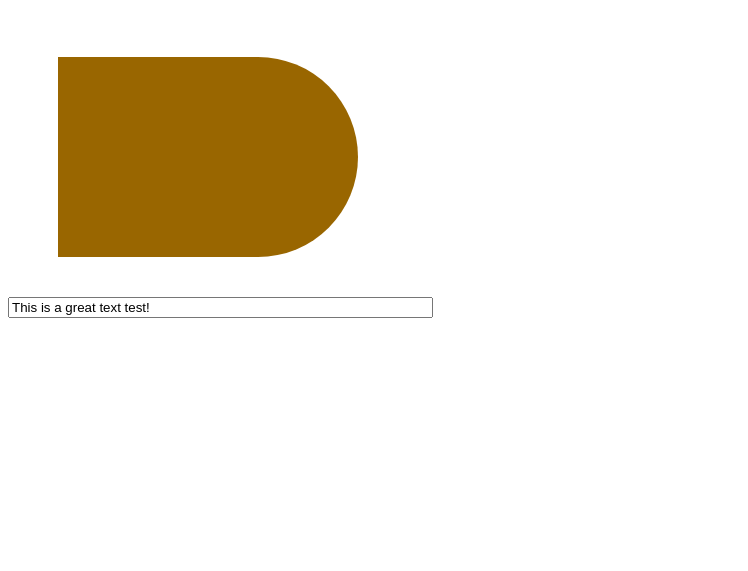
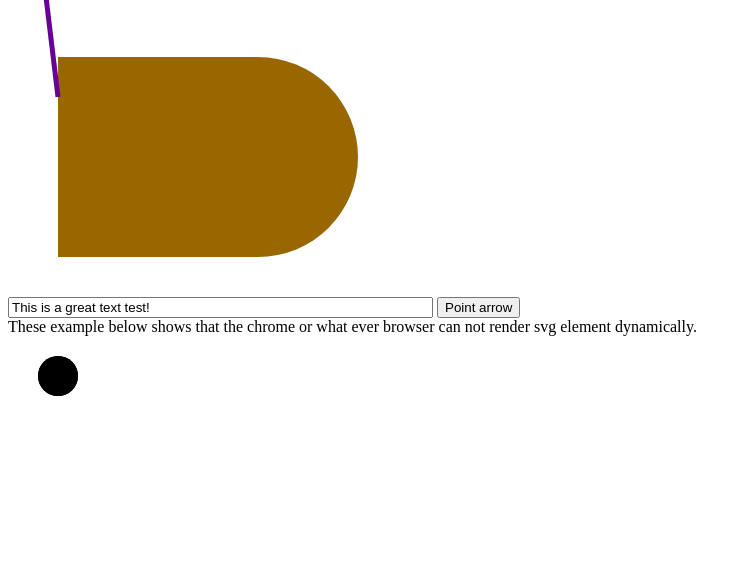
Before and after one commit to wind13/angular-d3-draw, a website: page index.html in a window 1280 px wide. Shown: the part 229-800 px from the top of the page, without its empty margins (0-748 px from the left). Drawn offline with nearby package versions, Linux system fonts and the light colour scheme.

Commit message:
add link arrow component.

```diff
--- a/Gruntfile.js
+++ b/Gruntfile.js
@@ -13,11 +13,11 @@ module.exports = function(grunt) {
       }
     },
     karma: {
-      /* unit: {
+      /* chrome: {
         configFile: 'karma.conf.js'
       }, */
       //continuous integration mode: run tests once in PhantomJS browser.
-      continuous: {
+      console: {
         configFile: 'karma.conf.js',
         singleRun: true,
         browsers: ['PhantomJS']
--- a/app.js
+++ b/app.js
@@ -3,5 +3,15 @@ angular.module('examples', ['angular-d3-draw'])
         function($scope) {
             $scope.d3text = "This is a great text test!";
             if (d3) $scope.d3 = d3;
+
+            $scope.ladata = {
+                "x1": "50",
+                "y1": "30",
+                "x2": "260",
+                "y2": "40"
+            };
+            $scope.pointArrow = function() {
+                $scope.ladata.y2 = 90;
+            };
         }
     ]);
--- a/index.html
+++ b/index.html
@@ -20,8 +20,23 @@
         .rrr {
             fill: #960;
         }
+        .ttt {
+            fill: #609;
+        }
         .test {
             color: #000;
+        }
+        #group-1 {
+            fill: red;
+            stroke: white;
+        }
+        #group-2 {
+            fill: blue;
+            stroke: black;
+        }
+        .linkarrow {
+            stroke: #609;
+            stroke-width: 5;
         }
     </style>
     <script src="bower_components/jquery/dist/jquery.js"></script>
@@ -35,14 +50,47 @@
     <div ng-show="d3">Current d3 version number: {{ d3.version }}</div>
     <div ng-hide="d3">Failing test :(</div>
     <div style="width: 600px; height: 500px">
-        <svg id="drawSvg" width="100%" height="100%" version="1.1" xmlns="http://www.w3.org/2000/svg"></svg>
+        <svg id="drawSvg" width="100%" height="100%" version="1.1" xmlns="http://www.w3.org/2000/svg">
+            <defs>
+                <g id="rect-group">
+                    <rect x="0" y="0" width="60" height="30" />
+                    <rect x="20" y="10" width="20" height="50" />
+                </g>
+            </defs>
+            <g id="group-1" transform="translate(10.5,20.5)">
+                <use xlink:href="#rect-group" />
+            </g>
+            <g id="group-2" transform="translate(55.5,32.5)">
+                <use xlink:href="#rect-group" />
+            </g>
+        </svg>
     </div>
     <svg-adaptor svgid="drawSvg" ng-transclude>
-        <rect-text id="svgtext" x="50" y="50" rx="20" ry="50" width="100" height="50" style="fill:#fc0;"
-        text-class="test" rect-class="great" text="{{d3text}}"></rect-text>
+        <rect-text id="svgtext" x="50" y="50" rx="20" ry="50" width="200" height="150"
+        style="fill:#fc0;" text-class="test" rect-class="great" text="{{d3text}}"></rect-text>
         <right-rounded-rect x="50" y="260" width="300" height="200" radius="100" class="rrr"></right-rounded-rect>
+        <right-rounded-rect x="0" y="60" width="30" height="20" radius="10" class="ttt"></right-rounded-rect>
+        <link-arrow id='la01' x1='{{ladata.x1}}' y1='{{ladata.y1}}' x2='{{ladata.x2}}' y2='{{ladata.y2}}'
+        stroke-width='2' stroke='#069' class="linkarrow"></link-arrow>
+        <link-arrow id='la02' x1='50' y1='300' x2='20' y2='50'
+        stroke-width='2' stroke='#069' class="linkarrow"></link-arrow>
     </svg-adaptor>
-    <input type="text" ng-model="d3text" size="50" />
+    <div>
+        <input type="text" ng-model="d3text" size="50" />
+        <button ng-click="pointArrow()">Point arrow</button>
+    </div>
+    <div>These example below shows that the chrome or what ever browser can not render
+        svg element dynamically.</div>
+    <div>
+        <svg-here id="hsvg" width="100" height="80" ng-transclude>
+            <rect x="5" y="5" width="20" height="20"></rect>
+        </svg-here>
+    </div>
+    <div>
+        <svg version="1.1" xmlns="http://www.w3.org/2000/svg" id="hsvg" width="100" height="80">
+            <circle-test></circle-test>
+        </svg>
+    </div>
 </body>
 
 </html>
--- a/src/angular-d3-draw.js
+++ b/src/angular-d3-draw.js
@@ -9,14 +9,29 @@
                     'svgid': '@'
                 },
                 controller: function($scope) {
-                    $scope.svg = d3.select("#" + $scope.svgid);
-                    this.draw = function(id, x, y) {
+                    this.svg = $scope.svg = d3.select("#" + $scope.svgid);
+                    this.group = function(id, x, y) {
                         var g = $scope.svg.append("g");
                         g.attr("id", id).attr("transform", "translate(" + x + "," + y + ")");
                         return g;
                     };
+                    this.markerArrow = function(id, fill) {
+                        var marker = $scope.svg.append('marker');
+                        marker.attr("id", id);
+                        marker.attr("viewBox", "0 0 10 10");
+                        marker.attr("refX", "0");
+                        marker.attr("refY", "5");
+                        marker.attr("fill", fill);
+                        marker.attr("markerUnits", "strokeWidth");
+                        marker.attr("markerWidth", "8");
+                        marker.attr("markerHeight", "6");
+                        marker.attr("orient", "auto");
+                        var triangle = marker.append('path');
+                        triangle.attr("d", "M 0 0 L 10 5 L 0 10 z");
+                    };
                 },
-                link: function(scope, element, attr) {}
+                link: function(scope, element, attr) {
+                }
             };
         })
         .directive('rectText', function() {
@@ -62,9 +77,7 @@
                     }
                 },
                 link: function(scope, element, attr, svgCtrl) {
-                    console.debug("attr.id:" + attr.id + ";");
-                    console.debug("scope.id:" + scope.id + ";");
-                    var g = svgCtrl.draw(scope.id, scope.x, scope.y);
+                    var g = svgCtrl.group(scope.id, scope.x, scope.y);
                     var rct = g.append("rect");
                     rct.attr("id", g.attr("id") + "rect");
                     rct.attr("rx", attr.rx);
@@ -85,7 +98,6 @@
                     div.attr("title", attr.text);
                     div.attr("data-fittext", "");
                     div.text(attr.text);
-                    console.log($(div[0]).height());
                     scope.$watch('text', function(newValue, oldValue) {
                         var divtext = d3.select("#" + scope.id + "text");
                         divtext.style({
@@ -97,10 +109,10 @@
                         // if is empty string, then set the height to avoid infinite loop.
                         if (newValue === "") {
                             divtext.style({
-                                "font-size": hrct/2 + "px",
+                                "font-size": hrct / 2 + "px",
                                 "line-height": hrct + "px",
                                 "overflow": "hidden",
-                                "height": hrct +"px"
+                                "height": hrct + "px"
                             });
                             return;
                         }
@@ -176,7 +188,7 @@
         .directive('rightRoundedRect', function() {
             return {
                 restrict: 'E',
-                transclude: true,
+                transclude: false,
                 require: '^svgAdaptor',
                 scope: {
                     id: '@',
@@ -198,7 +210,7 @@
                     };
                 },
                 link: function(scope, element, attr, svgCtrl) {
-                    var g = svgCtrl.draw(attr.id, attr.x, attr.y);
+                    var g = svgCtrl.group(attr.id, attr.x, attr.y);
                     var rrr = g.append("path");
                     rrr.attr("style", attr.style);
                     rrr.attr("class", attr.class);
@@ -206,4 +218,69 @@
                 }
             };
         })
+        .directive('linkArrow', function() {
+            return {
+                restrict: 'E',
+                transclude: false,
+                require: '^svgAdaptor',
+                scope: {
+                    id: '=',
+                    x1: '@',
+                    y1: '@',
+                    x2: '@',
+                    y2: '@',
+                    stroke: '@',
+                    strokeWidth: '@',
+                    title: '=?',
+                    class: '@'
+                },
+                controller: function($scope) {},
+                link: function(scope, element, attr, svgCtrl) {
+                    var markerId = attr.id + "Arrow";
+                    var ma = svgCtrl.markerArrow(markerId, attr.stroke);
+                    var rrr = svgCtrl.svg.append("line");
+                    rrr.attr("id", attr.id);
+                    rrr.attr("class", attr.class);
+                    rrr.attr("marker-end", "url(#" + markerId +")");
+                    rrr.attr("x1", attr.x1);
+                    rrr.attr("y1", attr.y1);
+                    rrr.attr("x2", attr.x2);
+                    rrr.attr("y2", attr.y2);
+                    rrr.attr("stroke", attr.stroke);
+                    rrr.attr("stroke-width", attr.strokeWidth);
+                    rrr.attr("title", attr.title);
+                }
+            }
+        })
+        /**
+         * Test browser dynamically render svg element.
+         */
+        .directive('svgHere', function() {
+            return {
+                restrict: 'EA',
+                transclude: true,
+                replace: true,
+                scope: {
+                    'id': '@',
+                    'width': '@',
+                    'height': '@'
+                },
+                controller: function($scope) {
+                    $scope.svg = d3.select("#" + $scope.id);
+                    $scope.svg.append("circle").attr("cx", "50").attr("cy", "40").attr("r", "20");
+                },
+                template: '<svg version="1.1" xmlns="http://www.w3.org/2000/svg"></svg>',
+                link: function(scope, element, attr) {
+                    scope.svg = d3.select("#" + scope.id);
+                    scope.svg.append("circle").attr("cx", "50").attr("cy", "40").attr("r", "20");
+                }
+            };
+        })
+        .directive('circleTest', function() {
+            return {
+                restrict: 'E',
+                replace: true,
+                template: '<rect x="5" y="5" width="20" height="20" class="ng-scope"></rect>'
+            };
+        })
 })();
```
Also changed, not shown: karma.conf.js (+6 -5 lines), test/tests.js (+68 -1 lines), README.md.
